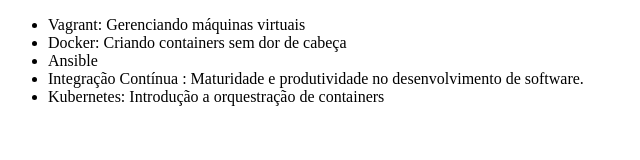
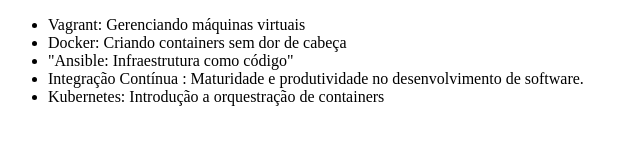
Before and after one commit to zeotoni/alura-git, a plain HTML site: page index.html in a window 1280 px wide. Shown: the whole page, without its empty margins (0-640 px from the left). Drawn offline with Linux system fonts and the light colour scheme.

Commit message:
Alterando o nome do curso de Ansible

```diff
--- a/index.html
+++ b/index.html
@@ -8,7 +8,7 @@
     <ul>
         <li>Vagrant: Gerenciando máquinas virtuais</li>
         <li>Docker: Criando containers sem dor de cabeça</li>
-        <li>Ansible</li>
+        <li> "Ansible: Infraestrutura como código"</li>
         <li>Integração Contínua : Maturidade e produtividade no desenvolvimento de software.</li>
         <li>Kubernetes: Introdução a orquestração de containers</li>
     </ul>
```
